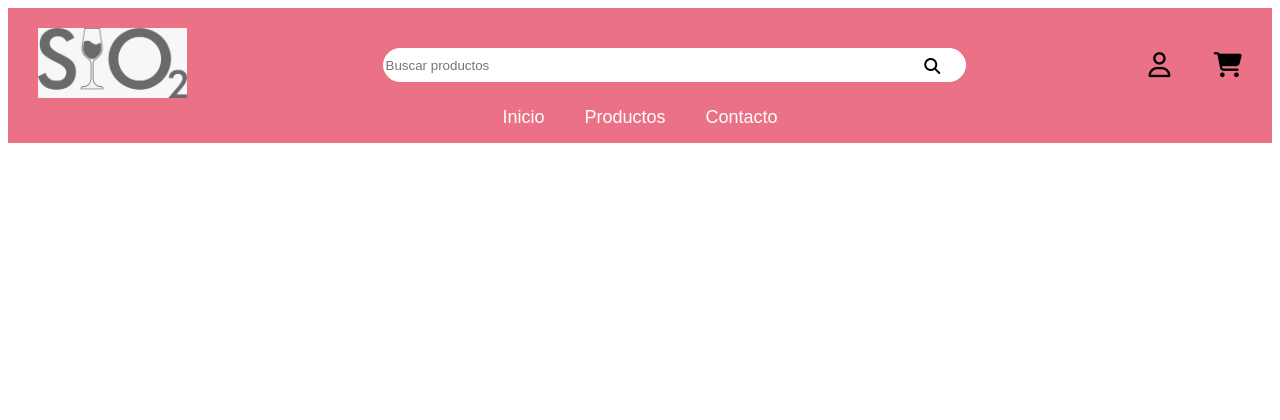
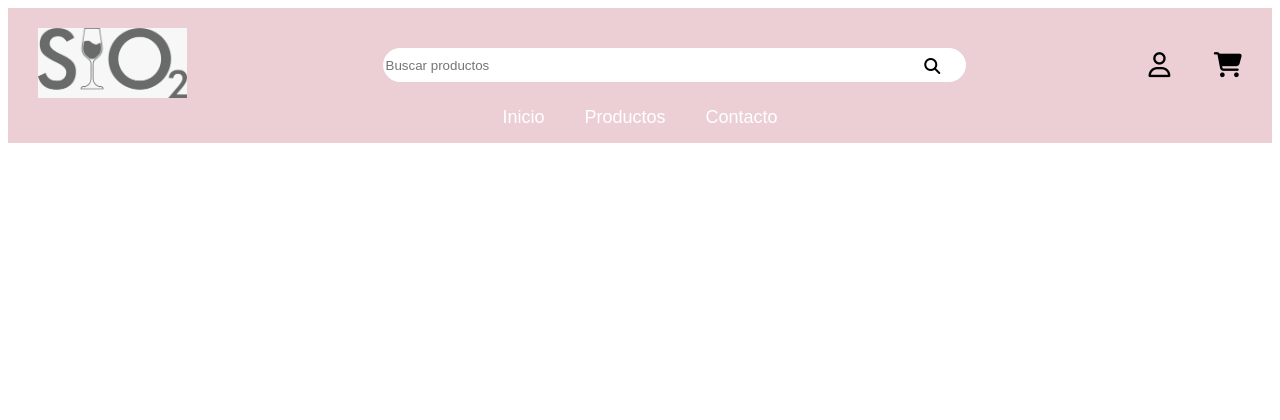
Before and after one commit to malenbarcelo/EcommerceProductos, a Node server app: page / in a window 1280 px wide. Shown: the top 420 px of the page. Run offline with Node 20, Linux system fonts and the light colour scheme; some libraries are stand-ins or nearby versions.

Commit message:
ultimos cambios layour

```diff
--- a/public/css/styles.css
+++ b/public/css/styles.css
@@ -1,12 +1,12 @@
 /*GENERAL-------------------------------*/
 *{
-    font-family: Arial, Helvetica, sans-serif;
+    font-family:Arial, Helvetica, sans-serif;
 }
 
 /*HEADER--------------------------------*/
 
 header{
-    background-color: rgb(235, 114, 134);
+    background-color: rgb(235, 207, 212);
     padding:10px
 }
 
```
